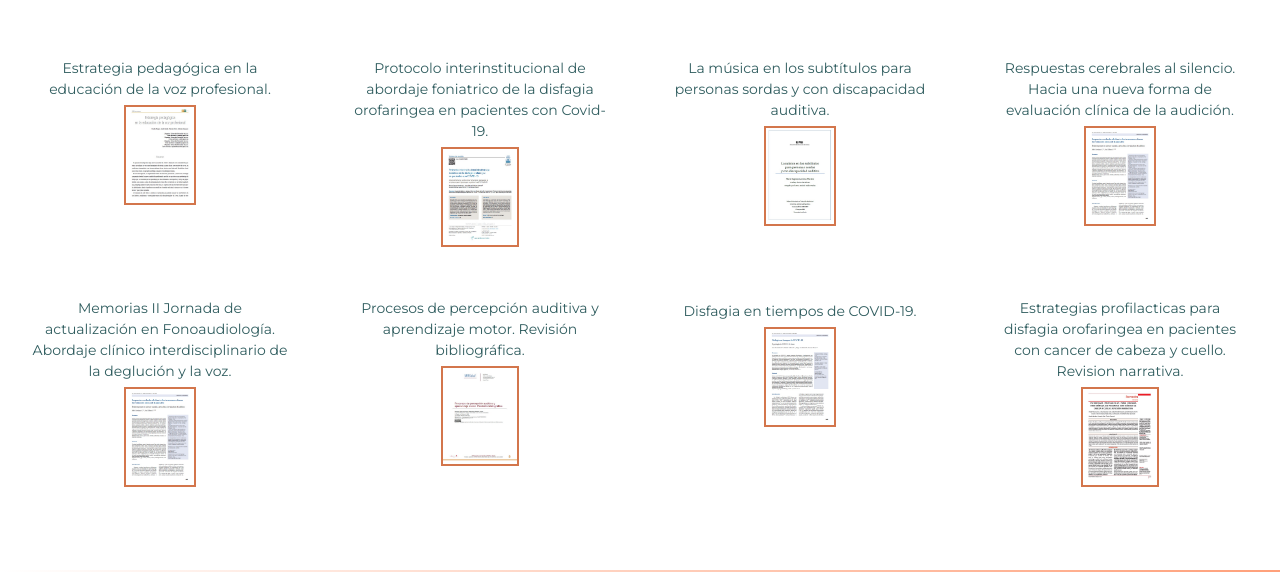
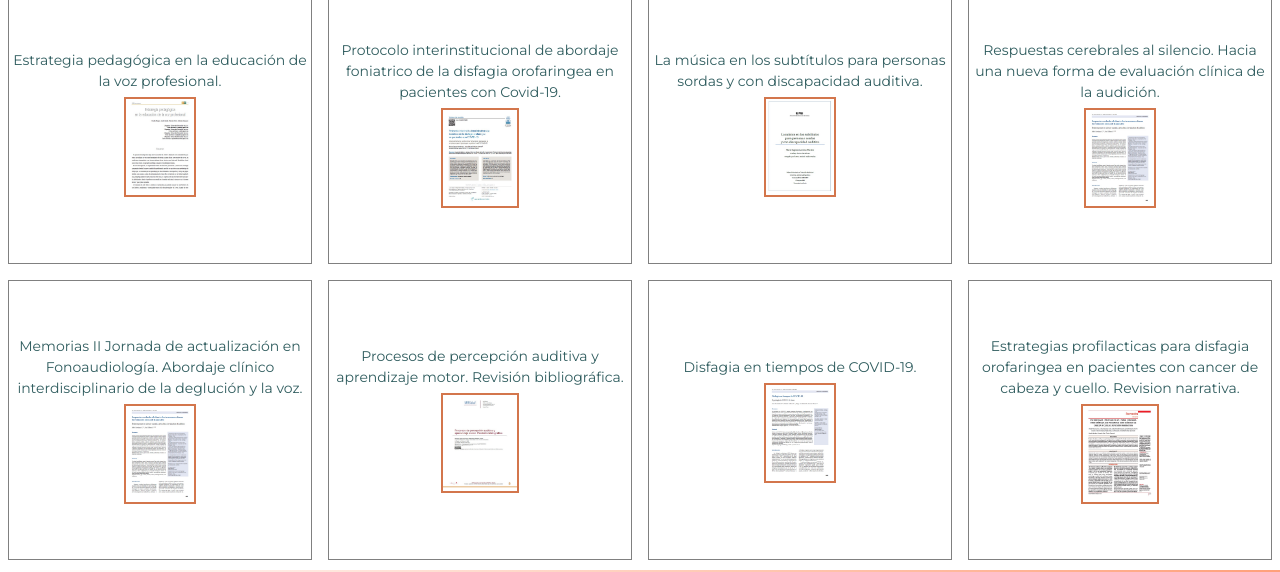
Before and after one commit to Vale-Pe/Idea-Perone, a plain HTML site: page Pages/Lecturas.html in a window 1280 px wide. Shown: the part 182-754 px from the top of the page. Drawn offline with nearby package versions, Linux system fonts and the light colour scheme; a web font is replaced by a local one.

Commit message:
mas Bootstrap

```diff
--- a/Pages/Lecturas.html
+++ b/Pages/Lecturas.html
@@ -45,16 +45,82 @@
 		</header>
 		<main class="mainLecturas">
 			<h1>Lecturas</h1>
-			<ul class="seccionLecturas">
-				<li id="paperLecturas"><a href="http://dptocomunicacion.unsl.edu.ar/index.php/umbrales/article/download/15/11"><p class="tituloPaper">Estrategia pedagógica en la educación de la voz profesional.</p> <img src="../Assets/Img/EstrategiaPedagogica.jpg" alt="PDF" class="imgLecturas"></a></li>
-				<li id="paperLecturas"><a href="https://www.medigraphic.com/pdfs/abc/bc-2021/bc211g.pdf"><p class="tituloPaper">Protocolo interinstitucional de abordaje foniatrico de la disfagia orofaringea en pacientes con Covid-19.</p><img src="../Assets/Img/ProtocoloInterinstitucional.jpg" alt="PDF" class="imgLecturas"></a></li>
-				<li id="paperLecturas"><a href="https://ddd.uab.cat/pub/trerecpro/2019/236620/LarreinaMoralesMariaEugenia_TFM2019.pdf"><p class="tituloPaper">La música en los subtítulos para personas sordas y con discapacidad auditiva.</p><img src="../Assets/Img/LaMusicaEnLosSubtitulos.jpg" alt="PDF"  class="imgLecturas"></a></li>
-				<li id="paperLecturas"><a href="hhttps://scielo.conicyt.cl/pdf/orl/v81n3/0718-4816-orl-81-03-0401.pdf"><p class="tituloPaper">Respuestas cerebrales al silencio. Hacia una nueva forma de evaluación clínica de la audición.</p><img src="../Assets/Img/PaperRespuestasCerebralesAlSilencio.jpg" alt="PDF" class="imgLecturas"></a></li>
-				<li id="paperLecturas"><a href="https://repository.urosario.edu.co/bitstream/handle/10336/32026/SIMEHEBOOKF7ICJIB0E8C7B4392DC4.pdf?sequence=1&isAllowed=y"><p class="tituloPaper">Memorias II Jornada de actualización en Fonoaudiología. Abordaje clínico interdisciplinario de la deglución y la voz.</p><img src="../Assets/Img/PaperRespuestasCerebralesAlSilencio.jpg" alt="PDF" class="imgLecturas"></a></li>
-				<li id="paperLecturas"><a href="https://www.revistas.una.ac.cr/index.php/mhsalud/article/view/15078/24013"><p class="tituloPaper">Procesos de percepción auditiva y aprendizaje motor. Revisión bibliográfica.</p><img src="../Assets/Img/ProcesosDePercepcionAuditiva.jpg" alt="PDF" class="imgLecturas"></a></li>
-				<li id="paperLecturas"><a href="https://sochiorl.cl/uploads/80-03-17.pdf"><p class="tituloPaper">Disfagia en tiempos de COVID-19.</p><img src="../Assets/Img/DisfagiaEnTiemposDeCovid.jpg" alt="PDF" class="imgLecturas"></a></li>
-				<li id="paperLecturas"><a href="http://www.scielo.org.bo/pdf/rccm/v23n1/v23n1_a10.pdf"><p class="tituloPaper">Estrategias profilacticas para disfagia orofaringea en pacientes con cancer de cabeza y cuello. Revision narrativa.</p><img src="../Assets/Img/EstrategiasProfilactucas.jpg" alt="PDF" class="imgLecturas"></a></li>
-			</ul>
+			<div class="container-fluid" >
+				<ul class="row gy-md-3 gy-sm-2 seccionLecturas">
+					<div class="col-3 p-0" >
+						<li class="m-0">
+							<a href="http://dptocomunicacion.unsl.edu.ar/index.php/umbrales/article/download/15/11" class="Paper">
+								<p class="tituloPaper">Estrategia pedagógica en la educación de la voz profesional.</p>
+								<img src="../Assets/Img/EstrategiaPedagogica.jpg" alt="PDF" class="imgLecturas">
+							</a>
+						</li>
+					</div>
+					<div class="col-3 p-0" >
+						<li class="m-0">
+							<a href="https://www.medigraphic.com/pdfs/abc/bc-2021/bc211g.pdf" class="Paper">
+								<p class="tituloPaper">Protocolo interinstitucional de abordaje foniatrico de la disfagia orofaringea en pacientes con Covid-19.</p>
+								<img src="../Assets/Img/ProtocoloInterinstitucional.jpg" alt="PDF" class="imgLecturas">
+							</a>
+						</li>
+					</div>
+					<div class="col-3 p-0" >
+						<li class="m-0">
+							<a href="https://ddd.uab.cat/pub/trerecpro/2019/236620/LarreinaMoralesMariaEugenia_TFM2019.pdf" class="Paper">
+								<p class="tituloPaper">La música en los subtítulos para personas sordas y con discapacidad auditiva.</p>
+								<img src="../Assets/Img/LaMusicaEnLosSubtitulos.jpg" alt="PDF"  class="imgLecturas">
+							</a>
+						</li>
+					</div>
+					<div class="col-3 p-0" >
+						<li class="m-0">
+							<a href="hhttps://scielo.conicyt.cl/pdf/orl/v81n3/0718-4816-orl-81-03-0401.pdf" class="Paper">
+								<p class="tituloPaper">Respuestas cerebrales al silencio. Hacia una nueva forma de evaluación clínica de la audición.</p>
+								<img src="../Assets/Img/PaperRespuestasCerebralesAlSilencio.jpg" alt="PDF" class="imgLecturas">
+							</a>
+						</li>
+					</div>
+					<div class="col-3 p-0" >
+						<li class="m-0">
+							<a href="https://repository.urosario.edu.co/bitstream/handle/10336/32026/SIMEHEBOOKF7ICJIB0E8C7B4392DC4.pdf?sequence=1&isAllowed=y"  class="Paper">
+								<p class="tituloPaper">Memorias II Jornada de actualización en Fonoaudiología. Abordaje clínico interdisciplinario de la deglución y la voz.</p>
+								<img src="../Assets/Img/PaperRespuestasCerebralesAlSilencio.jpg" alt="PDF" class="imgLecturas">
+							</a>
+						</li>
+					</div>
+					<div class="col-3 p-0" >
+						<li class="m-0">
+							<a href="https://www.revistas.una.ac.cr/index.php/mhsalud/article/view/15078/24013" class="Paper">
+								<p class="tituloPaper">Procesos de percepción auditiva y aprendizaje motor. Revisión bibliográfica.</p>
+								<img src="../Assets/Img/ProcesosDePercepcionAuditiva.jpg" alt="PDF" class="imgLecturas">
+							</a>
+						</li>
+					</div>
+					<!-- <div class="col-3 p-0" >
+						<li class="m-0">
+							<a href="https://sochiorl.cl/uploads/80-03-17.pdf" class="Paper">
+								<p class="tituloPaper" >Disfagia en tiempos de COVID-19.</p>
+								<img src="../Assets/Img/DisfagiaEnTiemposDeCovid.jpg" alt="PDF" class="imgLecturas">
+							</a>
+						</li>
+					</div> -->
+					<div class="col-3 p-0">
+						<li class="m-0" id="paperDisfagia" >
+							<a href="https://sochiorl.cl/uploads/80-03-17.pdf" class="Paper"  >
+								<p class="tituloPaper">Disfagia en tiempos de COVID-19.</p>
+								<img src="../Assets/Img/DisfagiaEnTiemposDeCovid.jpg" alt="PDF" class="imgLecturas">
+							</a>
+						</li>
+					</div>
+					<div class="col-3 p-0" >
+						<li class="m-0">
+							<a href="http://www.scielo.org.bo/pdf/rccm/v23n1/v23n1_a10.pdf" class="Paper">
+								<p class="tituloPaper">Estrategias profilacticas para disfagia orofaringea en pacientes con cancer de cabeza y cuello. Revision narrativa.</p>
+								<img src="../Assets/Img/EstrategiasProfilactucas.jpg" alt="PDF" class="imgLecturas">
+							</a>
+						</li>
+					</div>
+				</ul>
+			</div>
 		</main>
 		<footer class="Footer">
 			<img src="../Assets/Letra-F.png" alt="LOGO" width="32px" height="32px" class="imgFooter">
--- a/Style/style.css
+++ b/Style/style.css
@@ -120,6 +120,7 @@ h1{
 .sectionSobreMi{
     grid-area: main;
     display: flex;
+    align-items: center;
 }
 
 .imgSobreMi{
@@ -159,6 +160,7 @@ h1{
 .pSobreMi{
     display: inline-block;
     font-family: 'Montserrat', sans-serif;
+    font-size: 16px;
     margin-top: 8px;
     margin-bottom: 0%;
     width: 40vw;
@@ -177,6 +179,7 @@ h1{
 .seccionServicios{
     display: flex;
     flex-direction: row;
+    justify-content: center;
 }
 .divServicio{
     display: flex;
@@ -226,29 +229,38 @@ div div button{
 .mainLecturas{
     grid-area: main;
     background-color: white;
-    /* width: 100vw; */
     display: flex;
     flex-direction: column;
-    justify-content: space-around;
+    justify-content: space-evenly;
 }
 
-.seccionLecturas{
+.Paper{
     display: flex;
-    flex-wrap: wrap;
-    justify-content: space-around;
+    flex-direction: column;
+    text-decoration: none;
+    font-family:  'Montserrat', sans-serif;
+    font-size: 14px;
+    height: 35vh;
+    align-items: center;
+    justify-content: center;
+    border: 1px solid grey;
+    margin: 0px 8px;
 }
 
-#paperLecturas{
+#paperDisfagia{
+    width: 100%;
+}
+.tituloPaper{
     display: inline-block;
-    width: 20vw;
-    height: 30vh;
+    color: rgb(48,93,95);
     text-align: center;
+    margin: 0px 4px;
 }
 
 .imgLecturas{
     display: inline-block;
     border: 2px solid rgb(211,118,76);
-    margin: 5px;
+    margin-top: 5px;
     height: 100px;
     cursor: pointer;
     transform: scale(1, 1);
@@ -259,16 +271,7 @@ div div button{
     height: 150px;
 }
 
-.tituloPaper{
-    display: inline-block;
-    width: 20vw;
-    /* height: 60px; */
-    margin-bottom: 0%;
-    font-family:  'Montserrat', sans-serif;
-    font-size: 14px;
-    color: rgb(48,93,95);
-    align-items: center;
-}
+
 
 .mainContacto{
     grid-area: (main);
@@ -423,7 +426,7 @@ footer{
         font-size: 180%;
     }
     .pSobreMi{
-        font-size: 90%;
+        font-size: 14px;
         width: 45vw;
     }
     .pTituloServicio{
@@ -463,7 +466,7 @@ footer{
     }
 
     .pSobreMi{
-        font-size: 80%;
+        font-size: 13px;
         width: 50vw;
     }
 
@@ -479,11 +482,18 @@ footer{
     }
 
     .imgLecturas{
-        height: 40%;
+        height: 50%;
     }
+
     .tituloPaper{
-        font-size: 10px;
+        font-size: 12px;
     }
+
+    .tituloContactos{
+        display: flex;
+        justify-content: center;
+    }
+
     .imgFooter{
         width: 20px;
         height: 20px;
@@ -511,23 +521,28 @@ footer{
     .imgSobreMi{
         background-color: transparent;
         border: none;
-        height: 40vh;
-        /* width: 100vw */
+        height: 30vh;
+        width: 100%;
+        justify-content: center;
     }
 
+    .imagenSM{
+        height: 150px;
+        width: 150px;
+    }
     .sectionTextoSobreMi{
         width: 100vw;
-        height: 40vh;
+        height: 50vh;
     }
 
     #SobreMi{
-        font-size: 150%;
+        font-size: 140%;
         margin-top: 10px;
     }
     .pSobreMi{
         width: 90vw;
         margin-top: 0%;
-        font-size: 70%;
+        font-size: 12px;
     }
 
     .seccionServicios{
@@ -559,18 +574,21 @@ footer{
         cursor: pointer;
     }
 
-    .imgFooter{
-        display: none;
-    }
     .seccionLecturas{
         flex-direction: column;
+        justify-content: space-between;
         width: 100vw;
         height: 70vh;
     }
-    #paperLecturas{
-        width: 100vw;
-        height: 5vh;
 
+    #paperDisfagia{
+        width: 95vw;
+        height: auto;
+    }
+
+    .Paper{
+        height: auto;
+        border: none;
     }
     .imgLecturas{
         display: none;
@@ -622,12 +640,15 @@ footer{
 
     .tituloContactos{
         display: flex;
-        justify-content: space-around;
         align-items: center;
     }
 
     .iconosRS{
         display: inline-block;
+    }
+
+    .imgFooter{
+        display: none;
     }
 
     footer{
@@ -646,6 +667,15 @@ footer{
 
     .sectionTextoSobreMi{
         height: 50vh;
+    }
+
+    #SobreMi{
+        font-size: 125%;
+        margin: 0px 0px 4px 0px
+    }
+
+    .pSobreMi{
+        font-size: 11px;
     }
 
     .seccionServicios{
@@ -673,6 +703,10 @@ footer{
 
     div div button{
         margin: 0%;
+    }
+
+    .tituloPaper{
+        font-size: 11px;
     }
 
     .areaAConsultar{
```
Also changed, not shown: Pages/Contacto.html (+3 -3 lines), Pages/SobreMi.html (+3 -1 lines).
